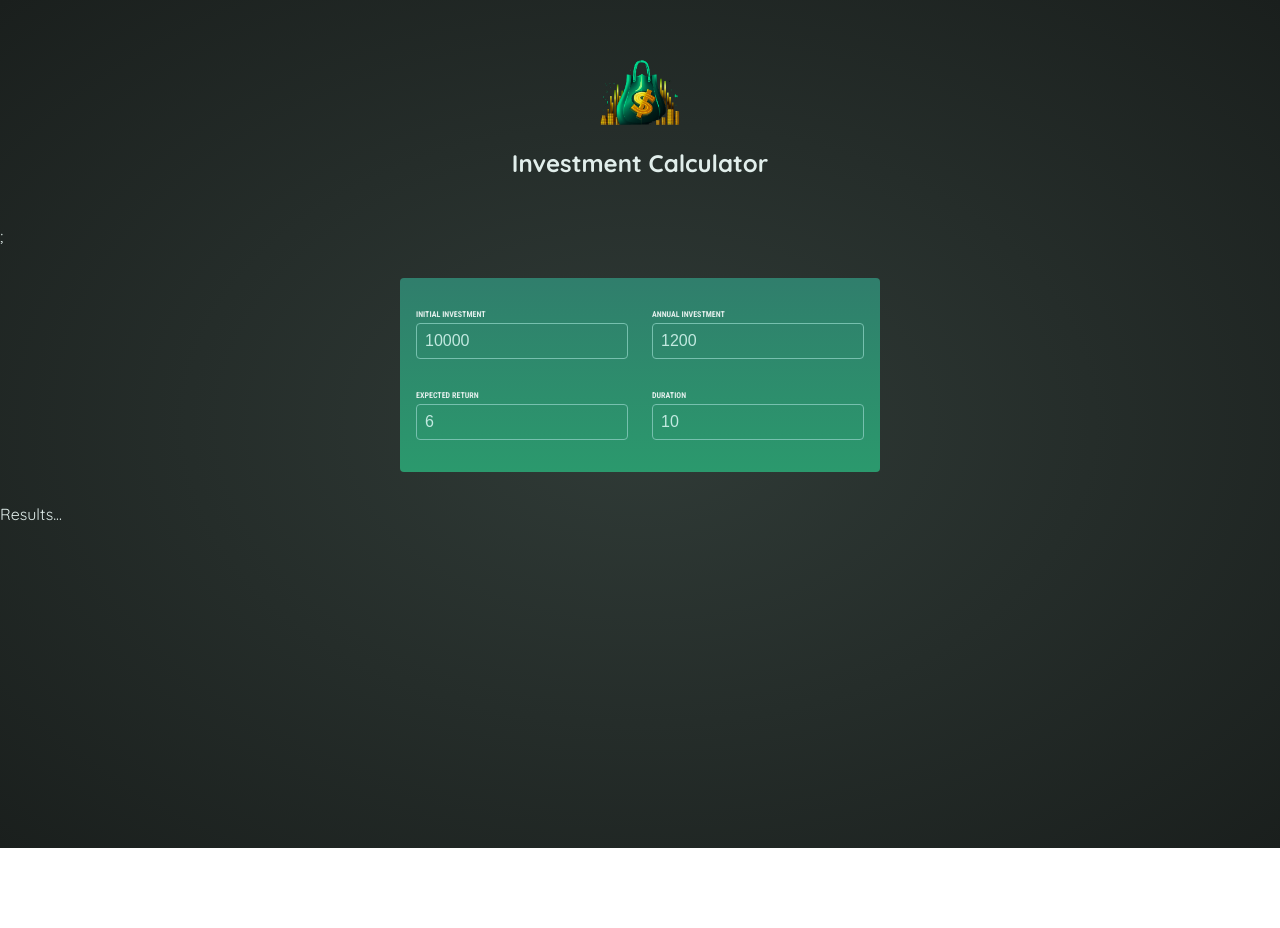
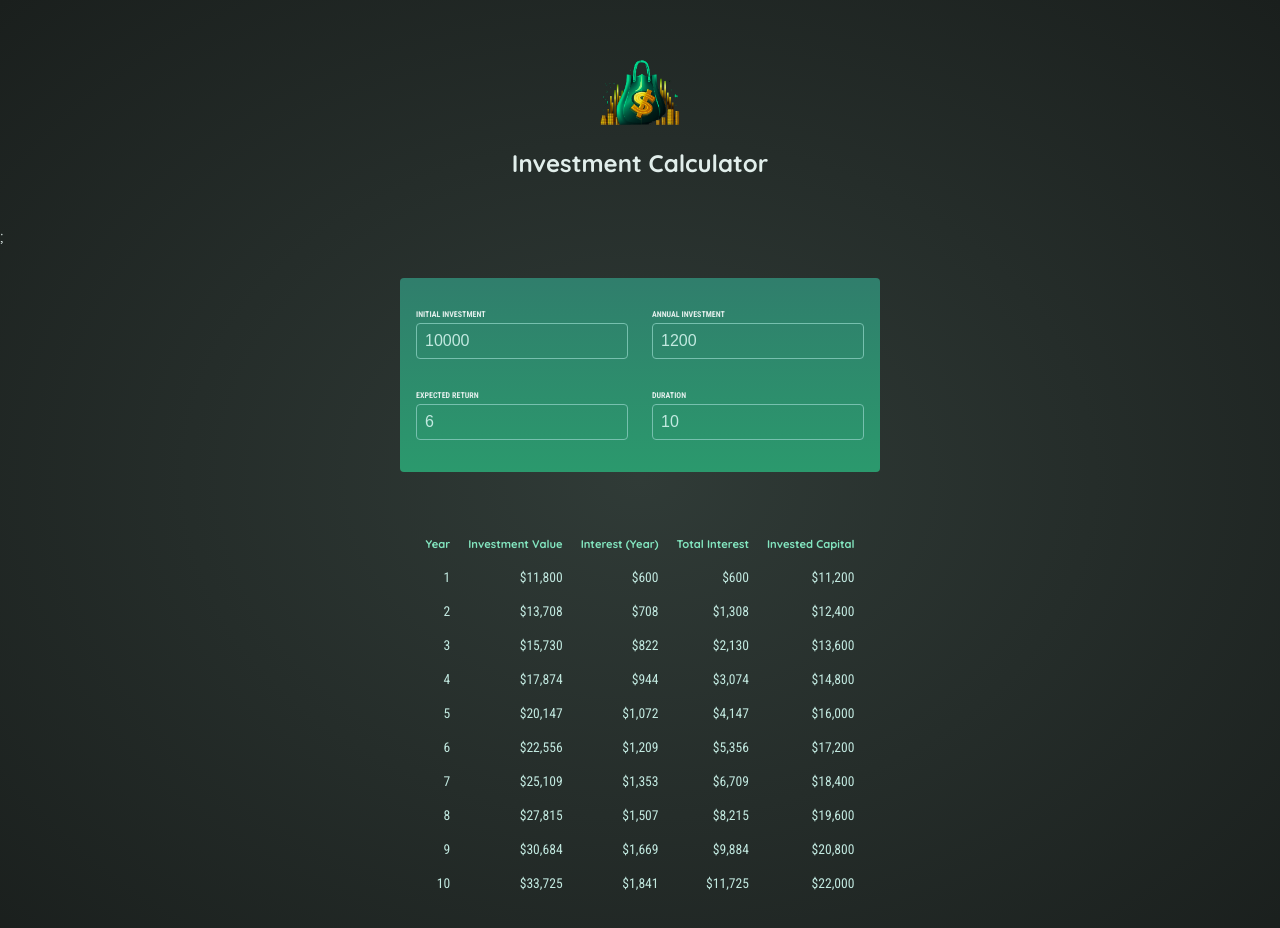
Before and after one commit to adamnagyzs/React-Essentials---Practice-Project, a React (Vite) app: page / in a window 1280 px wide. Shown: the top 928 px of the page. Before the commit the page ends 848 px from the top, so only its background shows below. Built offline with nearby package versions, Linux system fonts and the light colour scheme.

Commit message:
Table output added

```diff
--- a/src/components/Results.jsx
+++ b/src/components/Results.jsx
@@ -1,4 +1,41 @@
+import { calculateInvestmentResults, formatter } from "../util/investment";
+
 export default function Results({ input }) {
-  console.log(input);
-  return <p>Results...</p>;
+  const resultsData = calculateInvestmentResults(input);
+  const initialInvestment =
+    resultsData[0].valueEndOfYear -
+    resultsData[0].interest -
+    resultsData[0].annualInvestment;
+
+  return (
+    <table id="result">
+      <thead>
+        <tr>
+          <th>Year</th>
+          <th>Investment Value</th>
+          <th>Interest (Year)</th>
+          <th>Total Interest</th>
+          <th>Invested Capital</th>
+        </tr>
+      </thead>
+      <tbody>
+        {resultsData.map((yearData) => {
+          const totalInterest =
+            yearData.valueEndOfYear -
+            yearData.annualInvestment * yearData.year -
+            initialInvestment;
+          const totalAmountInvested = yearData.valueEndOfYear - totalInterest;
+          return (
+            <tr key={yearData.year}>
+              <td>{yearData.year}</td>
+              <td>{formatter.format(yearData.valueEndOfYear)}</td>
+              <td>{formatter.format(yearData.interest)}</td>
+              <td>{formatter.format(totalInterest)}</td>
+              <td>{formatter.format(totalAmountInvested)}</td>
+            </tr>
+          );
+        })}
+      </tbody>
+    </table>
+  );
 }
```
